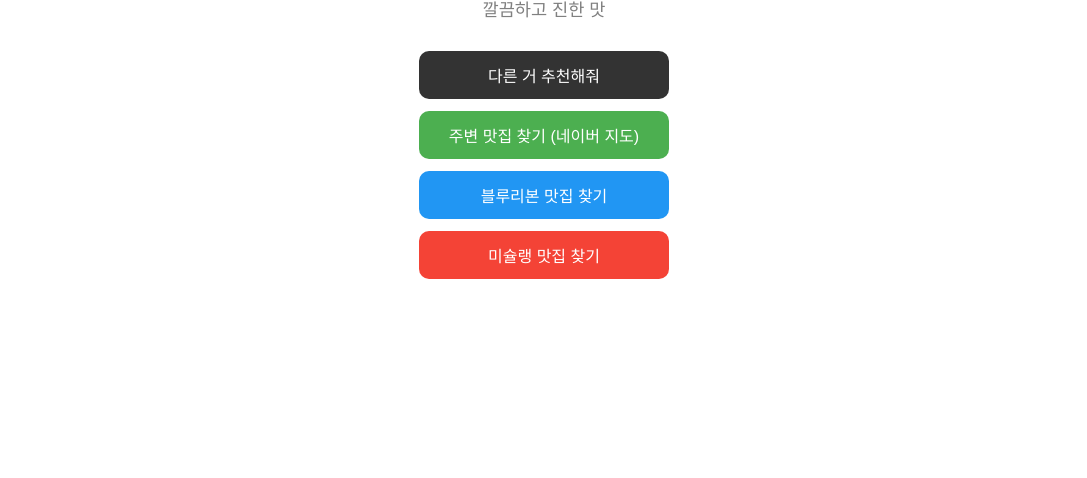
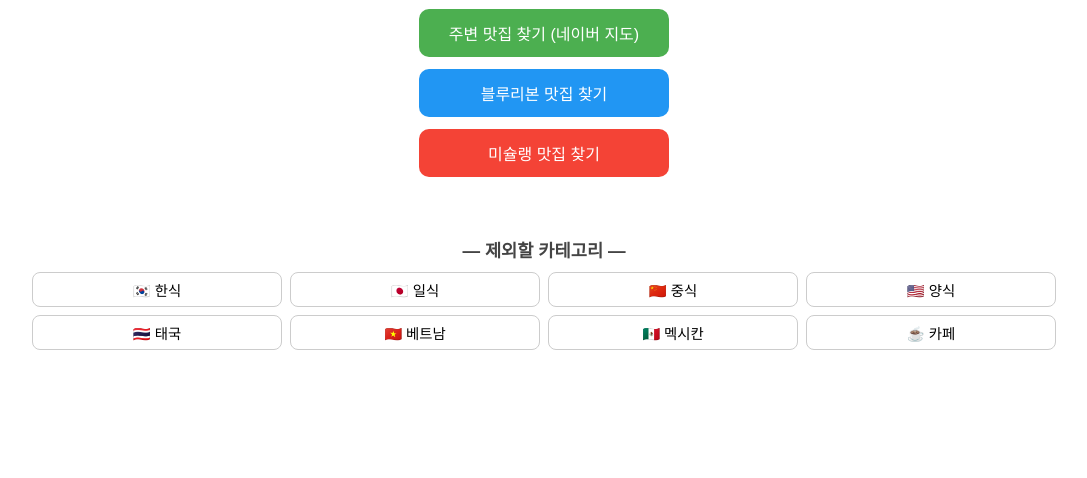
Before and after one commit to cho6200/whattodayeat, a plain HTML site: page index.html in a window 1280 px wide. Shown: the part 322-800 px from the top of the page, without its empty margins (96-1183 px from the left). Drawn offline with Linux system fonts and the light colour scheme.

Commit message:
Update index.html

```diff
--- a/index.html
+++ b/index.html
@@ -48,12 +48,19 @@
     .btn-red { background-color: #f44336; }
     .btn-red:hover { background-color: #c62828; }
 
+    .category-label {
+      margin-top: 60px;
+      font-size: 1.1rem;
+      font-weight: bold;
+      color: #444;
+      margin-bottom: 10px;
+    }
+
     .categories {
       display: flex;
       flex-wrap: wrap;
       justify-content: center;
       gap: 8px;
-      margin-bottom: 20px;
     }
     .cat-btn {
       padding: 6px 12px;
@@ -74,6 +81,17 @@
 <body>
   <h1>🍔🍜☕ 오늘 뭐 먹지?</h1>
 
+  <p class="food" id="food">불러오는 중...</p>
+  <p class="desc" id="desc"></p>
+
+  <div class="button-container">
+    <button class="btn-black" onclick="showRandomFood()">다른 거 추천해줘</button>
+    <button class="btn-green" onclick="searchNearby()">주변 맛집 찾기 (네이버 지도)</button>
+    <button class="btn-blue" onclick="searchBlueRibbon()">블루리본 맛집 찾기</button>
+    <button class="btn-red" onclick="searchMichelin()">미슐랭 맛집 찾기</button>
+  </div>
+
+  <div class="category-label">― 제외할 카테고리 ―</div>
   <div class="categories">
     <button class="cat-btn" id="btn-한식" onclick="toggleExclude('한식')">🇰🇷 한식</button>
     <button class="cat-btn" id="btn-일식" onclick="toggleExclude('일식')">🇯🇵 일식</button>
@@ -85,58 +103,19 @@
     <button class="cat-btn" id="btn-카페" onclick="toggleExclude('카페')">☕ 카페</button>
   </div>
 
-  <p class="food" id="food">불러오는 중...</p>
-  <p class="desc" id="desc"></p>
-
-  <div class="button-container">
-    <button class="btn-black" onclick="showRandomFood()">다른 거 추천해줘</button>
-    <button class="btn-green" onclick="searchNearby()">주변 맛집 찾기 (네이버 지도)</button>
-    <button class="btn-blue" onclick="searchBlueRibbon()">블루리본 맛집 찾기</button>
-    <button class="btn-red" onclick="searchMichelin()">미슐랭 맛집 찾기</button>
-  </div>
-
   <script>
     const excluded = new Set();
 
     const foods = [
       { name: "김치찌개", desc: "한국인의 소울푸드", category: "한식" },
-      { name: "제육볶음", desc: "매콤한 고기 반찬", category: "한식" },
-      { name: "비빔밥", desc: "고추장 쓱쓱 비벼 먹는", category: "한식" },
-      { name: "불고기", desc: "달달한 고기 한판", category: "한식" },
-      { name: "된장찌개", desc: "구수한 전통의 맛", category: "한식" },
-      { name: "치킨", desc: "국민 야식의 정석", category: "한식" },
-      { name: "라면", desc: "간편한 든든함", category: "한식" },
-      { name: "떡볶이", desc: "맵고 달달한 간식", category: "한식" },
-      { name: "삼겹살", desc: "불판 위 고기의 향연", category: "한식" },
-      { name: "순두부찌개", desc: "매콤하고 부드러운 찌개", category: "한식" },
       { name: "초밥", desc: "신선한 생선의 맛", category: "일식" },
-      { name: "라멘", desc: "일본식 진한 국물", category: "일식" },
-      { name: "우동", desc: "쫄깃한 면발과 국물", category: "일식" },
-      { name: "규동", desc: "달달한 소고기 덮밥", category: "일식" },
-      { name: "가츠동", desc: "돈까스 덮밥", category: "일식" },
       { name: "짜장면", desc: "중식 대표 면요리", category: "중식" },
-      { name: "짬뽕", desc: "매콤한 해물국물", category: "중식" },
-      { name: "탕수육", desc: "달콤한 소스와 튀김", category: "중식" },
-      { name: "마파두부", desc: "얼얼한 두부요리", category: "중식" },
-      { name: "양장피", desc: "쫄깃한 중식 샐러드", category: "중식" },
       { name: "파스타", desc: "크림/토마토/오일 선택!", category: "양식" },
-      { name: "피자", desc: "치즈 듬뿍 한 조각", category: "양식" },
-      { name: "스테이크", desc: "고기의 끝판왕", category: "양식" },
-      { name: "햄버거", desc: "든든한 한끼 패스트푸드", category: "양식" },
-      { name: "그라탕", desc: "치즈 가득 오븐 요리", category: "양식" },
       { name: "팟타이", desc: "달콤 짭짤 볶음면", category: "태국" },
-      { name: "똠얌꿍", desc: "매콤하고 시큼한 태국국물", category: "태국" },
       { name: "쌀국수", desc: "담백한 국물의 베트남면", category: "베트남" },
-      { name: "반미", desc: "바게트 샌드위치", category: "베트남" },
       { name: "타코", desc: "멕시코 길거리 대표", category: "멕시칸" },
-      { name: "부리또", desc: "한 손에 쥐는 한끼", category: "멕시칸" },
-      { name: "나쵸", desc: "바삭한 간식과 소스", category: "멕시칸" },
-      { name: "에스프레소", desc: "작지만 강한 한 잔", category: "카페" },
       { name: "아메리카노", desc: "깔끔하고 진한 맛", category: "카페" },
-      { name: "카페라떼", desc: "부드러운 우유와 커피", category: "카페" },
-      { name: "카푸치노", desc: "풍성한 거품 한 잔", category: "카페" },
-      { name: "딸기라떼", desc: "상큼한 핑크 음료", category: "카페" },
-      { name: "디카페인", desc: "카페인이 부담될 때", category: "카페" }
+      // 더 많은 음식 추가 가능
     ];
 
     function showRandomFood() {
```
